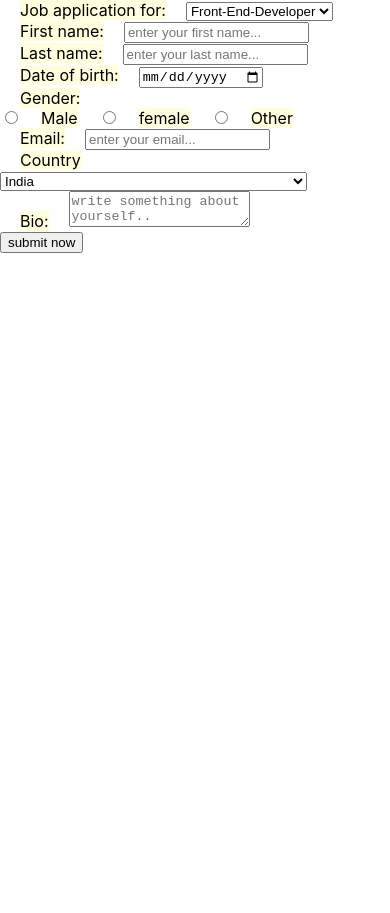
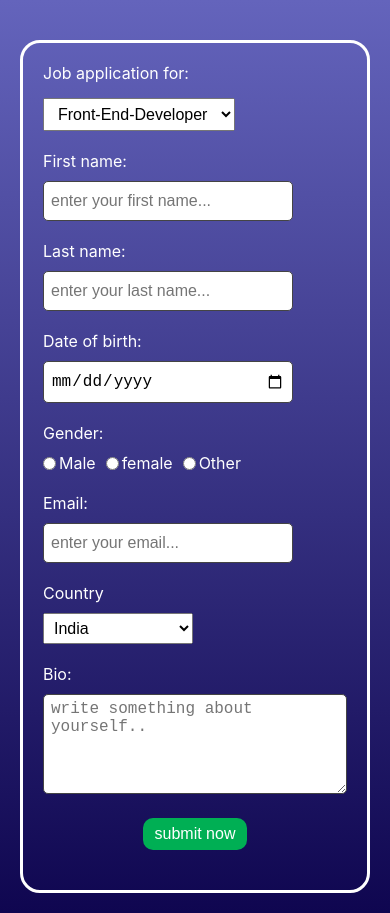
Before and after one commit to Bappaditya721135/react-form, a React (Create React App) app: page / in a window 390 px wide. Before the commit the page ends 844 px from the top, so only its background shows below. Built offline with nearby package versions, Linux system fonts and the light colour scheme.

Commit message:
style: form style

```diff
--- a/src/App.css
+++ b/src/App.css
@@ -1,56 +1,191 @@
-.App {
+* {
+  margin: 0;
+  padding: 0;
+  box-sizing: border-box;
+}
+
+body {
+  min-height: 100vh;
+  background: linear-gradient(#6464bc, #0f0650);
+  padding: 20px;
+}
+
+/* form component  */
+form {
+  max-width: 700px;
+  width: 100%;
+  margin: 20px auto 0 auto;
+  background-color: transparent;
+  padding: 20px;
+  border-radius: 20px;
+  border: 3px solid white;
+  color: white;
+  font-size: 1.1rem;
+}
+
+/* job section  */
+#job {
+  padding: 6px 10px;
+}
+
+
+/* personal data section  */
+#personal-data {
+  margin: 20px 0 20px 0;
+  display: grid;
+  gap: 0 20px;
+  grid-template-areas:
+      "first-name last-name"
+      "age gender"
+      "email country"
+      "bio bio"
+      "submit submit";
+}
+
+/* grid area naming  */
+.first-name-group {
+  grid-area: first-name;
+}
+
+.last-name-group {
+  grid-area: last-name;
+}
+
+.age-group {
+  grid-area: age;
+}
+
+.gender-group {
+  grid-area: gender;
+}
+
+.email-group {
+  grid-area: email;
+}
+
+.country-group {
+  grid-area: country;
+}
+
+.bio-group {
+  grid-area: bio;
+}
+
+/* all input feild stylig  */
+input[type="text"],
+input[type="age"],
+input[type="email"],
+input[type="date"] {
+  max-width: 250px;
+  padding: 10px 7px;
+  border-radius: 5px;
+  border: 1px solid #444;
+  width: 250px;
+}
+
+input:focus-visible {
+  outline: 1px solid #fcfcfc;
+}
+
+input::placeholder,
+textarea::placeholder {
+  font-size: 1rem;
+}
+
+/* add margin to every input group  */
+.input-group {
+  margin-bottom: 20px;
+}
+
+#country {
+  width: 150px;
+  padding: 7px;
+}
+
+.gender {
+  display: flex;
+  align-items: center;
+  width: 250px;
+}
+
+.gender>label {
+  margin: 0 10px 0 3px;
+}
+
+textarea {
+  border: 1px solid #444;
+  border-radius: 5px;
+  padding: 5px 7px;
+  width: 100%;
+  min-height: 100px;
+}
+
+textarea:focus-visible {
+  outline: 1px solid #fcfcfc;
+}
+
+/* margin bottom for all label  */
+label {
+  margin-bottom: 10px;
+  display: block;
+}
+
+/* job application label  */
+.job-application {
+  display: inline-block;
+  margin-right: 20px;
+}
+
+/* button styling */
+.submit-group {
+  grid-area: submit;
   text-align: center;
 }
 
-.App-logo {
-  height: 40vmin;
-  pointer-events: none;
+#submit-btn {
+  padding: 7px 12px;
+  font-size: 1rem;
+  border: none;
+  color: white;
+  background-color: #00af54;
+  border-radius: 10px;
+  transition: 1s ease-out;
 }
 
-@media (prefers-reduced-motion: no-preference) {
-  .App-logo {
-    animation: App-logo-spin infinite 20s linear;
+#submit-btn:hover {
+  background-color: #006631;
+}
+
+/* when device width is 615px or less  */
+@media(max-width: 615px) {
+  * {
+      font-size: 1rem;
+  }
+
+  input {
+      padding: 5px 6px;
+  }
+
+  #country {
+      padding: 5px 6px;
   }
 }
 
-.App-header {
-  background-color: #282c34;
-  min-height: 100vh;
-  display: flex;
-  flex-direction: column;
-  align-items: center;
-  justify-content: center;
-  font-size: calc(10px + 2vmin);
-  color: white;
-}
+/* when device width is 585 or less  */
+@media(max-width: 585px) {
+  #personal-data {
+      grid-template-areas:
+          "first-name first-name"
+          "last-name last-name"
+          "age age"
+          "gender gender"
+          "email email"
+          "country country"
+          "bio bio"
+          "submit submit";
+  }
 
-.App-link {
-  color: #61dafb;
-}
-
-@keyframes App-logo-spin {
-  from {
-    transform: rotate(0deg);
-  }
-  to {
-    transform: rotate(360deg);
+  #job {
+      margin-top: 5px;
   }
 }
-
-/* Form component  */
-#form {
-  max-width: 800px;
-  width: 100%;
-  background-color: lightblue;
-  margin: 40px auto 0 auto;
-  display: flex;
-  flex-direction: column;
-  font-size: 1.2rem;
-}
-
-/* personal section  */
-label {
-  width: 200px;
-  background-color: lightyellow;
-  margin: 20px;
-}
```
